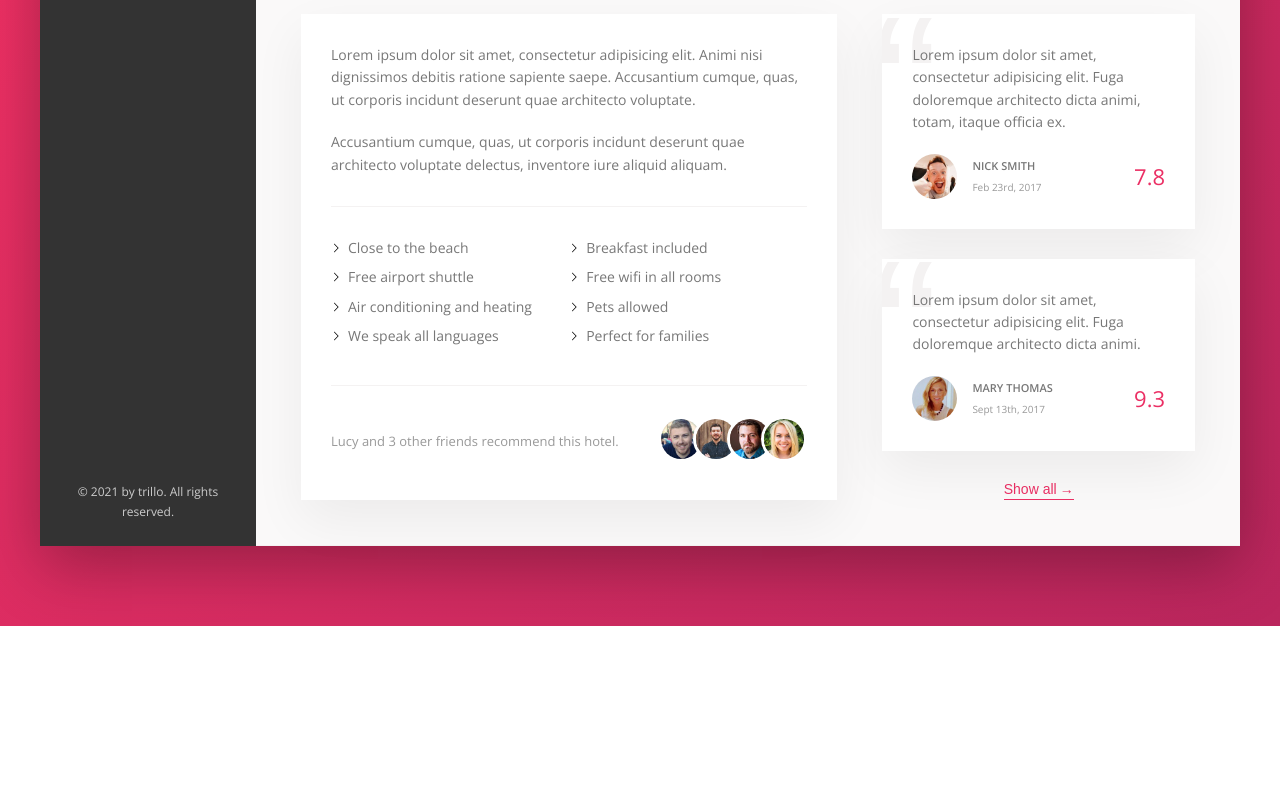
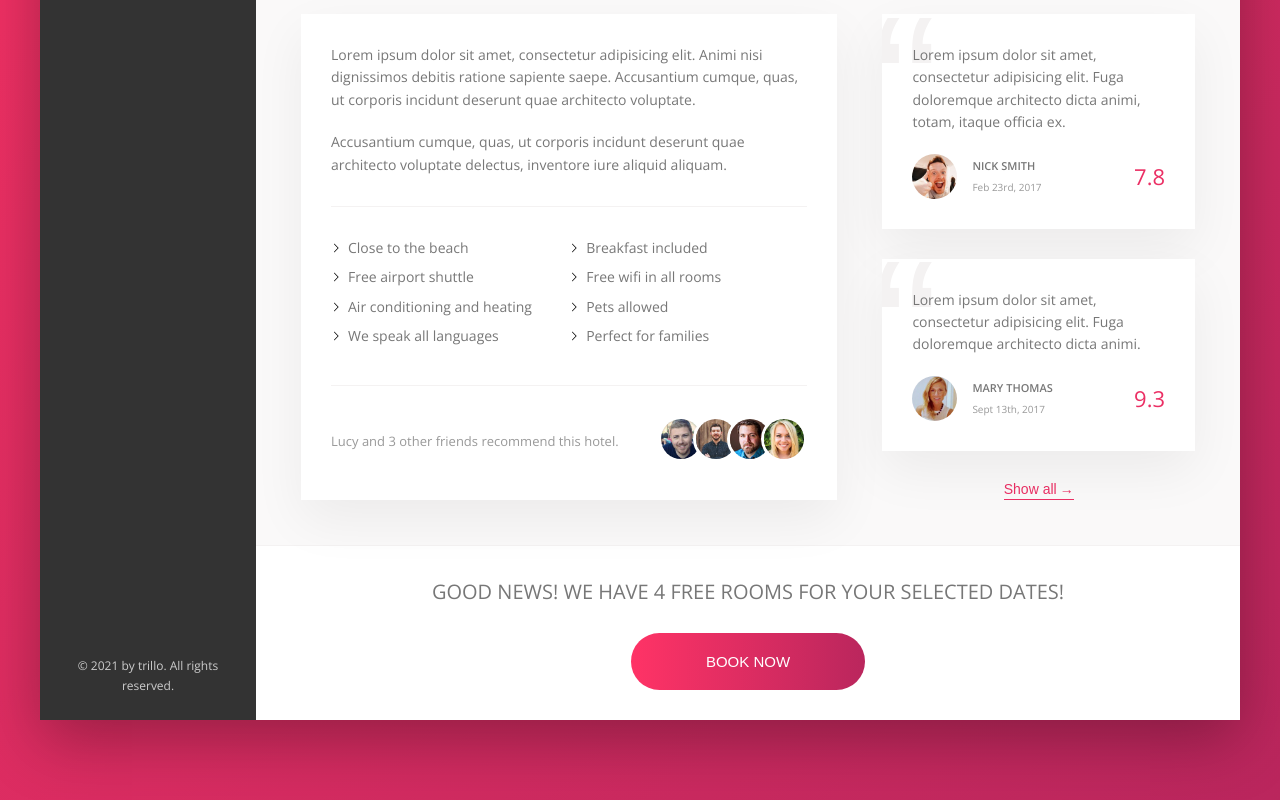
Before and after one commit to cgomezb/trillo-project, a website: page index.html in a window 1280 px wide. Shown: the part 633-1433 px from the top of the page. Before the commit the page ends 1259 px from the top, so only its background shows below. Drawn offline with nearby package versions, Linux system fonts and the light colour scheme.

Commit message:
feat: CG-0001 Added call to action section

```diff
--- a/index.html
+++ b/index.html
@@ -198,6 +198,16 @@
             <button class="btn-inline">Show all<span>&rarr;</span></button>
           </div>
         </div>
+
+        <div class="cta">
+          <h2 class="cta__book-now">
+            Good news! We have 4 free rooms for your selected dates!
+          </h2>
+          <button class="btn">
+            <span class="btn__visible">Book now</span>
+            <span class="btn__invisible">Only 4 rooms left</span>
+          </button>
+        </div>
       </main>
     </div>
   </div>
--- a/sass/_components.scss
+++ b/sass/_components.scss
@@ -424,3 +424,64 @@
     z-index: 1;
   }
 }
+
+// CALL TO ACTION
+.cta {
+  padding: 3rem 0;
+  text-align: center;
+
+  &__book-now {
+    font-size: 2rem;
+    font-weight: 300;
+    text-transform: uppercase;
+    margin-bottom: 2.5rem;
+  }
+}
+
+.btn {
+  font-size: 1.5rem;
+  font-weight: 300;
+  text-transform: uppercase;
+  border-radius: 100px;
+  border: none;
+  background-image: linear-gradient(to right, var(--color-primary-light), var(--color-primary-dark));
+  color: #fff;
+  position: relative;
+  overflow: hidden;
+  cursor: pointer;
+
+  & > * {
+    display: inline-block;
+    height: 100%;
+    width: 100%;
+    transition: all .2s;
+  }
+
+  &__visible {
+    padding: 2rem 7.5rem;
+  }
+
+  &__invisible {
+    position: absolute;
+    padding: 2rem 0;
+    left: 0;
+    top: -100%
+  }
+
+  &:hover {
+    background-image: linear-gradient(to left, var(--color-primary-light), var(--color-primary-dark));
+  }
+
+  &:hover &__visible {
+    transform: translateY(100%);
+  }
+
+  &:hover &__invisible {
+    top: 0;
+  }
+
+  &:focus {
+    outline: none;
+    animation: pulsate 1s infinite;
+  }
+}
```
Also changed, not shown: css/style.css.
